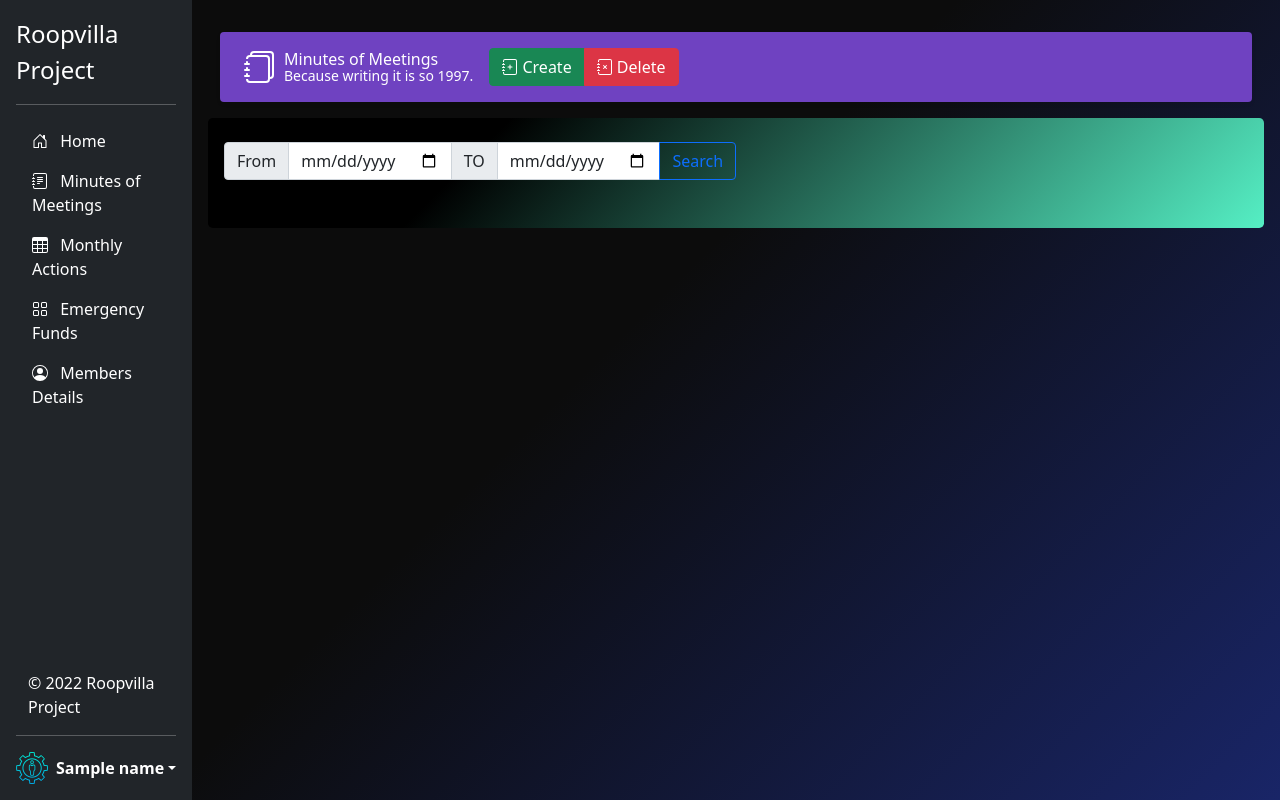
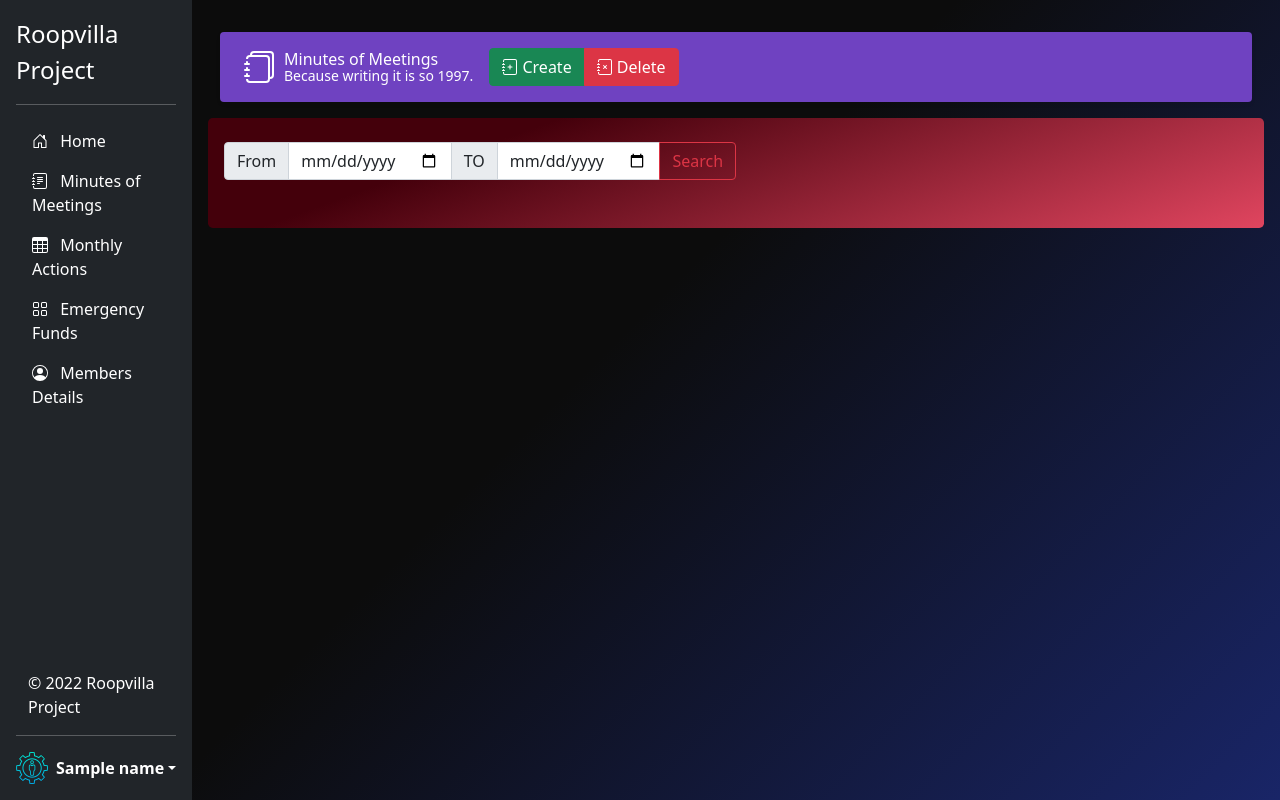
Before and after one commit to Projit32/Roopvilla-Project-Flask, a Flask app: template templates/moms.html in a window 1280 px wide, after a click on "Delete". Run offline with Flask 2, Linux system fonts and the light colour scheme; the template is opened without the code that fills it: most values are stand-ins (such as "Sample title", 1, 10 or a date in 2020).

Commit message:
CSS changes

```diff
--- a/static/css/ef.css
+++ b/static/css/ef.css
@@ -17,3 +17,8 @@ background-color: #00000000;
   background-color:#55efc4;
   background-image:linear-gradient(315deg, #55efc4 0%, #000000 74%);
 }
+
+.bg-dark-purple{
+    background-color: #923cb5;
+    background-image: linear-gradient(341deg, #923cb5 0%, #000000 74%);
+}
--- a/static/css/home.css
+++ b/static/css/home.css
@@ -13,6 +13,11 @@
 .bg-dark-green{
   background-color:#55efc4;
   background-image:linear-gradient(315deg, #55efc4 0%, #000000 74%);
+}
+
+.bg-dark-yellow{
+  background-color: #d2a813;
+  background-image: linear-gradient(315deg, #d2a813 0%, #000000 74%);
 }
 
 .bg-purple {
--- a/static/css/moms.css
+++ b/static/css/moms.css
@@ -7,3 +7,8 @@
 .bg-purple {
   background-color: #6f42c1;
 }
+
+.bg-dark-red{
+  background-color: #e0455f;
+  background-image: linear-gradient(340deg, #e0455f 0%, #44000b 74%);
+}
--- a/templates/ef.html
+++ b/templates/ef.html
@@ -10,7 +10,7 @@ Emergency Funds - Roopvilla Project
 
 {% block panel %}
 <div>
-<div class="p-3 mb-4 bg-light rounded-3 bg-dark-green">
+<div class="p-3 mb-4 bg-light rounded-3 bg-dark-purple">
     <div class="container-fluid py-3 ">
       <h1 class="display-6 fw-bold">Reset Emergency Funds</h1>
       <p class="col-md-9 fs-6">This will set all emergency fund's factor to 0 for all the flats if emergency fund's collection is already exists.
--- a/templates/home.html
+++ b/templates/home.html
@@ -86,7 +86,7 @@ Home - Roopvilla Project
             </form>
         </div>
     </div>
-    <div class="p-3 mb-4 rounded-3 bg-dark-green selectable" id="updateFeature">
+    <div class="p-3 mb-4 rounded-3 bg-dark-yellow selectable" id="updateFeature">
         <div class="container-fluid py-3 ">
           <h3 class="display-7 fw-bold">Feature Editing</h3>
             <form id="updateFeatureForm">
--- a/templates/moms.html
+++ b/templates/moms.html
@@ -70,14 +70,14 @@ Minutes of Meetings - Roopvilla Project
             <button class="btn btn-primary my-2" type="submit">Submit Munites of the Meeting</button>
     </form>
 </div>
-<div id='deleteMom' class="selectable bg-dark-green p-3 rounded-3">
+<div id='deleteMom' class="selectable bg-dark-red p-3 rounded-3">
     <form id="fetchMomForm" class="my-2">
         <div class="input-group" style="width: 50%;">
             <span class="input-group-text">From</span>
             <input type="date" class="form-control" name='getFromDate' required>
             <span class="input-group-text">TO</span>
             <input type="date" class="form-control" name='getToDate' required>
-            <button class="btn btn-outline-primary" type="submit">Search</button>
+            <button class="btn btn-outline-danger" type="submit">Search</button>
         </div>
     </form>
     <div class="my-3 d-flex" id="minuitesList">
```
